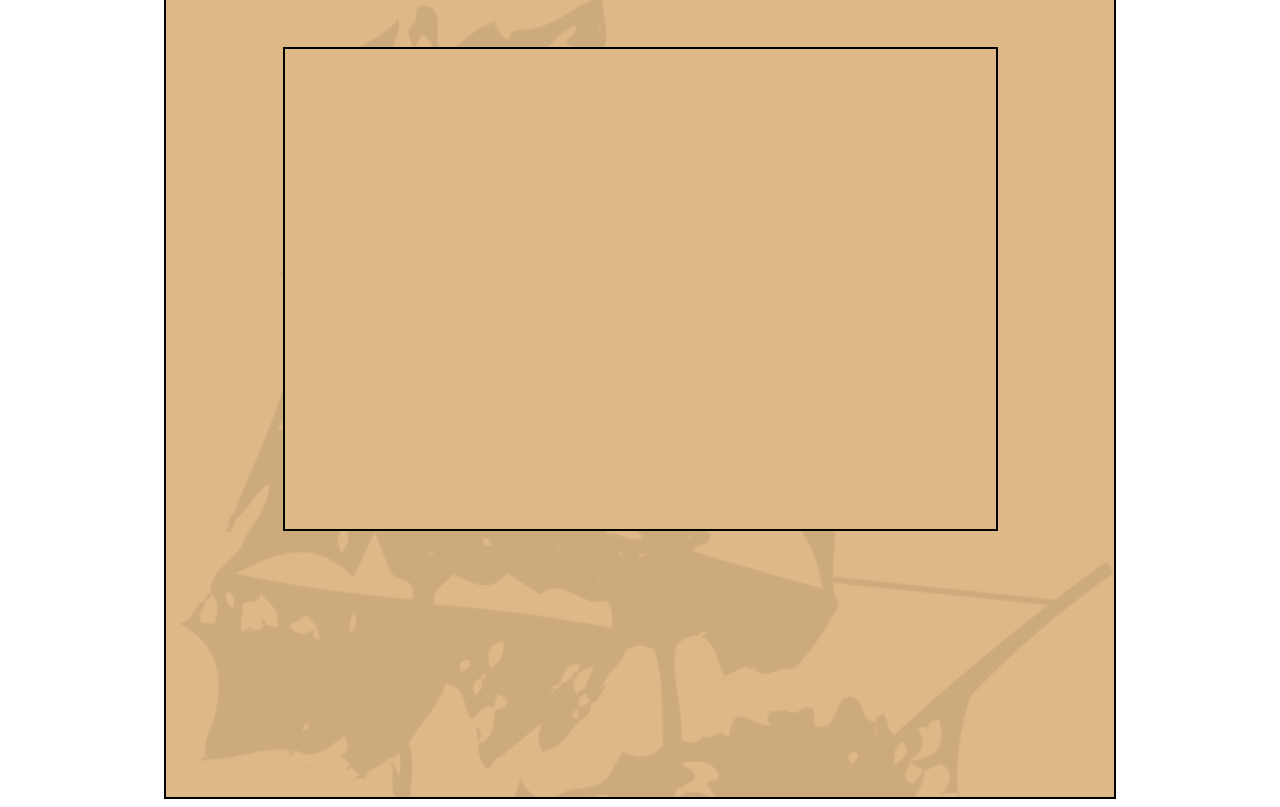
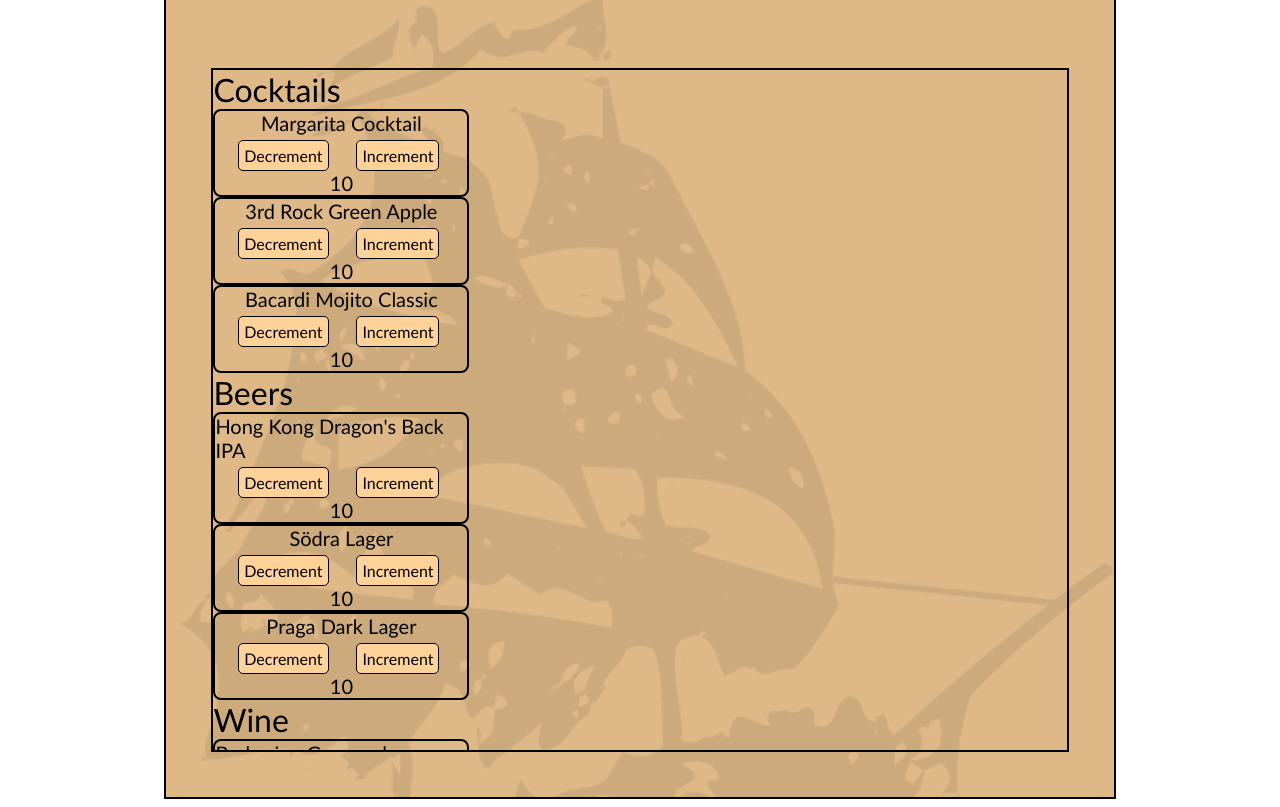
Before and after one commit to LittleCyb/The-Flying-Dutchman-systemdesign-, a plain HTML site: page index.html in a window 1280 px wide. Both pictures are taken after a click on the element "Logga in som manager". Shown: the part 84-891 px from the top of the page. Drawn offline with nearby package versions, Linux system fonts and the light colour scheme.

Commit message:
manager screen initial design

```diff
--- a/beverages.js
+++ b/beverages.js
@@ -8,12 +8,39 @@ This js document contains the beverages served at the pub.
   *	get_string_drink
   *	@desc returns information about a drink from database
   *	@arg drink what kind of dring
-  *  @arg index
-  *  @arg key
+  *     @arg index
+  *     @arg key
   */
  function get_drink_string(drink, index, key) {
  	return db[drink][index][key];
  }
+
+function incrementItemAmount(drinkType, id) {
+    let index = db[drinkType].findIndex(element => element.artikelid == id);
+    newAntal = parseInt(db[drinkType][index].antal) + 1;
+    db[drinkType][index].antal = newAntal.toString();
+}
+function decrementItemAmount(drinkType, id)  {
+    let index = db[drinkType].findIndex(element => element.artikelid == id);
+    newAntal = parseInt(db[drinkType][index].antal) - 1;
+    db[drinkType][index].antal = newAntal.toString();
+}
+function getDrinkIdFromDB(drinkType, nr) {
+    let wantedDrink = db[drinkType][nr];
+    return wantedDrink.artikelid;
+}
+function getDrinkNameFromDB(drinktype, nr) {
+    let wantedDrink = db[drinktype][nr];
+    return wantedDrink.namn + " " + wantedDrink.namn2;
+}
+function getDrinkAmountFromDB(drinktype, nr) {
+    let wantedDrink = db[drinktype][nr];
+    return wantedDrink.antal;
+}
+
+function update_text(id, text) {
+    $("#"+id).text(text);
+}
 
 flags = {
     "Nederländerna": "flags/nl.gif",
@@ -98,6 +125,7 @@ db = {
             "ekologisk": "0",
             "koscher": "0",
             "volym": "33cl",
+	    "antal": "10",
         },
         {
             "nr": "76814",
@@ -125,6 +153,7 @@ db = {
             "ekologisk": "0",
             "koscher": "0",
             "volym": "40cl",
+	    "antal": "10",
         },
         {
             "nr": "76901",
@@ -152,6 +181,7 @@ db = {
             "ekologisk": "0",
             "koscher": "0",
             "volym": "50cl",
+	    "antal": "10",
         }
     ],
     "beers" : [
@@ -181,6 +211,7 @@ db = {
             "ekologisk": "0",
             "koscher": "0",
             "volym": "33cl",
+	    "antal": "10",
         },
         {
             "nr": "8966503",
@@ -208,6 +239,7 @@ db = {
             "ekologisk": "0",
             "koscher": "0",
             "volym" : "33cl",
+	    "antal": "10",
         },
         {
             "nr": "8968101",
@@ -235,6 +267,7 @@ db = {
             "ekologisk": "0",
             "koscher": "0",
             "volym": "33cl",
+	    "antal": "10",
         }
     ],
     "wine" : [
@@ -265,6 +298,7 @@ db = {
             "koscher": "0",
             "volym": "75cl",
             "tanniner": "5",
+	    "antal": "10",
         },
         {
             "nr": "8974301",
@@ -293,6 +327,7 @@ db = {
             "koscher": "0",
             "volym": "15cl",
             "tanniner": "4",
+	    "antal": "10",
         },
         {
             "nr": "9001201",
@@ -321,6 +356,7 @@ db = {
             "koscher": "0",
             "volym": "15cl",
             "tanniner": "1",
+	    "antal": "10",
         },
 
     ],
@@ -350,6 +386,7 @@ db = {
             "ekologisk": "1",
             "koscher": "0",
             "volym": "25cl",
+	    "antal": "10",
         }
     ]
 }
--- a/frames.js
+++ b/frames.js
@@ -57,9 +57,42 @@ function load_frame_login(old_frame) {
  * @param old_frame Old frame to be removed
  */
 function load_frame_manager(old_frame) {
-	remove_old_frame(old_frame);
-	// adds new content to main_frame
-	$("#main_frame").append('<div id="manager"></div>');
+    remove_old_frame(old_frame);
+    // adds new content to main_frame
+    $("#main_frame").append('<img id="logo" src="">');
+    $("#main_frame").append('<div id="manager"></div>');
+    $("#manager").append('<div id="manager_left"></div>');
+
+    /* Get all the beers from the db. Each div's id will be the "artikelid" of the beer, this will
+       make it easier to manipulate the db.*/
+    for (drinkType1 in db) {
+	let i=0;
+	let drinkType = drinkType1.toString();
+	$('#manager_left').append('<div class="dividing_large_text">'+drinkType+'</div>');
+	while (i < db[drinkType].length) {
+	    let drinkId = getDrinkIdFromDB(drinkType, i);
+	    $("#manager_left").append('<div class="boxed" id='+drinkId+'></div>');
+	    $("#"+drinkId).append('<div class="item_text"> '+getDrinkNameFromDB(drinkType, i)+'</div>');
+				  //getDrinkNameFromDB(""+drinkType, i) + " ");
+	    $("#"+drinkId).append('<div class="flex_button_container" id=flex'+drinkId+'> </div>');
+
+	    $("#flex"+drinkId).append(
+		'<div class="increment_button" id=decrement_button'+drinkId+'> Decrement </div>');
+	    $("#decrement_button"+drinkId).attr(
+		"onclick",'decrementItemAmount("'+drinkType+'", '+drinkId+');'+
+		    ' update_text("drink'+drinkId+'", getDrinkAmountFromDB("'+drinkType+'", '+i+'))');
+
+	    $("#flex"+drinkId).append(
+		'<div class="increment_button" id=increment_button'+drinkId+'> Increment </div>');
+	    $("#increment_button"+drinkId).attr(
+		"onclick",'incrementItemAmount("'+drinkType+'", '+drinkId+');'+
+		    ' update_text("drink'+drinkId+'", getDrinkAmountFromDB("'+drinkType+'", '+i+'))');
+
+
+	    $("#"+drinkId).append('<div class="item_text" id=drink'+drinkId+'>' +getDrinkAmountFromDB(drinkType, i)+ '</div>');
+	    i++;
+	}
+    }
 }
 
 /**
--- a/style.css
+++ b/style.css
@@ -287,13 +287,58 @@ img {
 /* manager ID:s */
 
 #manager {
-    background-color: burlywood;
     border: 2px solid black;
-    width: 75%;
+    width: 90%;
     margin: 20px auto;
-	margin-top: 50px;
-    height: 30em;
+    margin-top: 7.5%;
+    height: 85%;
+    overflow: auto;
 }
+#manager_left {
+    width: 30%;
+}
+.item_text {
+    display: flex;
+    justify-content: center;
+    font-size: 1.25em;
+}
+
+/* Simpan's test  ============================================*/
+.boxed {
+    border: 2px solid black;
+    border-radius: 8px;
+    margin-right: 0%;
+}
+
+.increment_button {
+    display: flex;
+    justify-content: center;
+    border: 1px solid black;
+    margin-right: 2%;
+    margin-top: 5px;
+    border-radius: 5px;
+    width: auto;
+    padding: 5px;
+    background-color: #ffd29a;
+}
+
+.increment_button:hover {
+    background-color: #ffb686
+}
+
+.flex_button_container {
+    display: flex;
+    flex-wrap: wrap;
+    justify-content: space-evenly;
+}
+
+.dividing_large_text {
+    font-size: 2.0em;
+    text-transform: capitalize;
+}
+/* Simpan's test  ============================================*/
+
+
 
 /* choose table ID:s */
 @media only screen and (max-height: 1080px) {
```
Also changed, not shown: index.html (+1 -1 lines). Lines whose indentation alone changed are shown as unchanged.
